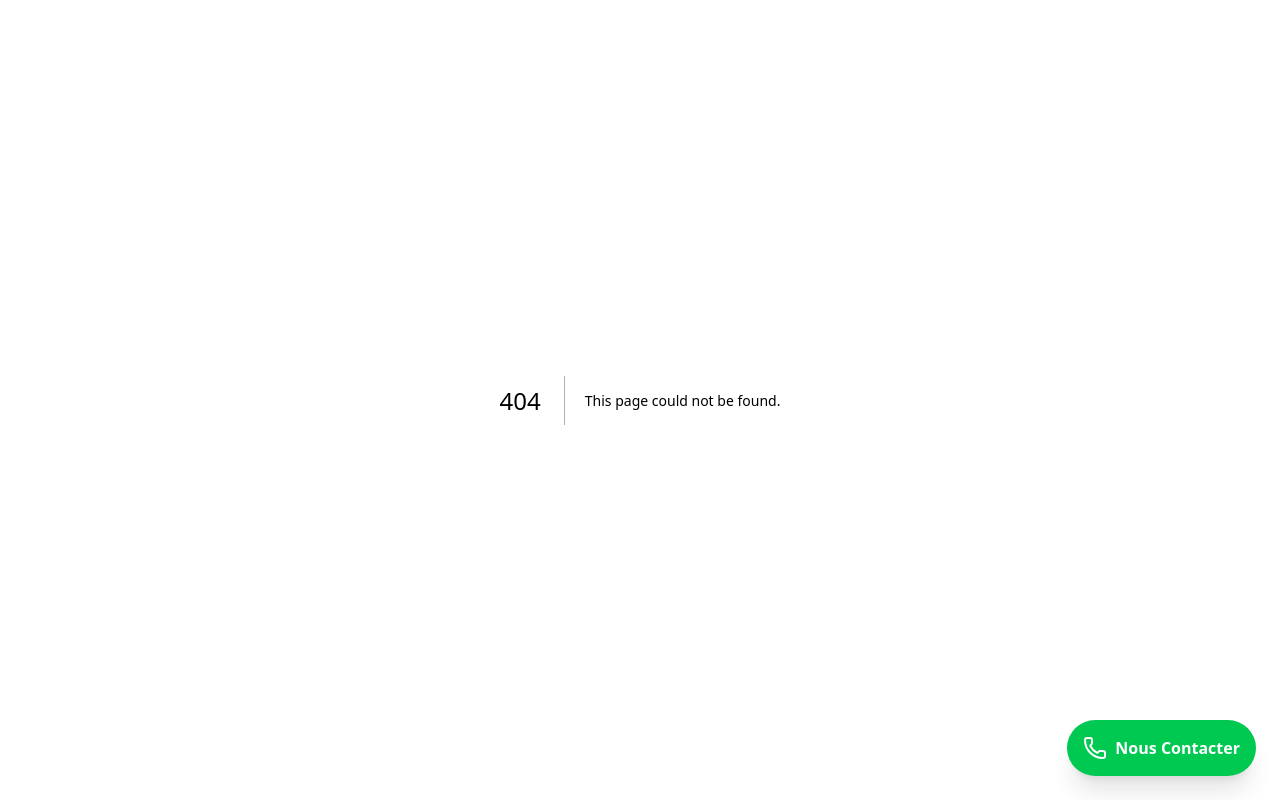
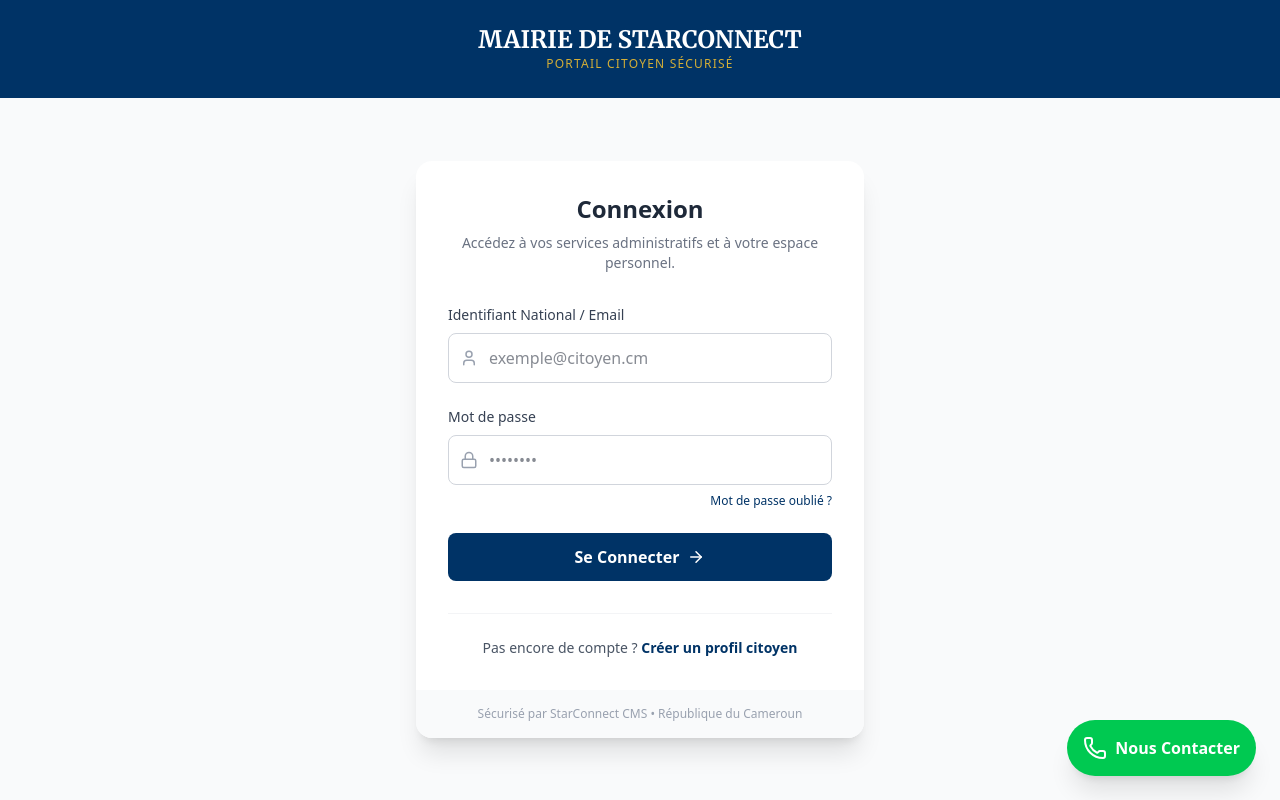
Before and after one commit to ahmedhmila/StarConnect-Frontend, a Next.js app: page /login in a window 1280 px wide. Before the commit this address had no page. Built offline with nearby package versions, Linux system fonts and the light colour scheme.

Commit message:
Update frontend components and layout

```diff
--- /dev/null
+++ b/app/login/page.tsx
@@ -0,0 +1,97 @@
+"use client";
+
+import { useState } from "react";
+import { User, Lock, ArrowRight } from "lucide-react";
+import Link from "next/link";
+
+export default function LoginPage() {
+  const [isLoading, setIsLoading] = useState(false);
+
+  const handleSubmit = async (e: React.FormEvent) => {
+    e.preventDefault();
+    setIsLoading(true);
+    // Simulate login delay
+    setTimeout(() => setIsLoading(false), 2000);
+  };
+
+  return (
+    <div className="min-h-screen bg-gray-50 flex flex-col">
+      {/* Header Simple */}
+      <header className="bg-official-blue py-6 text-center">
+        <Link href="/" className="inline-block">
+          <h1 className="text-2xl font-serif font-bold text-white">MAIRIE DE STARCONNECT</h1>
+          <p className="text-xs text-official-gold uppercase tracking-widest">Portail Citoyen Sécurisé</p>
+        </Link>
+      </header>
+
+      <div className="flex-1 flex items-center justify-center p-6">
+        <div className="w-full max-w-md bg-white rounded-2xl shadow-xl overflow-hidden">
+          <div className="p-8">
+            <div className="text-center mb-8">
+              <h2 className="text-2xl font-bold text-gray-800">Connexion</h2>
+              <p className="text-gray-500 text-sm mt-2">Accédez à vos services administratifs et à votre espace personnel.</p>
+            </div>
+
+            <form onSubmit={handleSubmit} className="space-y-6">
+              <div>
+                <label className="block text-sm font-medium text-gray-700 mb-2">Identifiant National / Email</label>
+                <div className="relative">
+                  <div className="absolute inset-y-0 left-0 pl-3 flex items-center pointer-events-none">
+                    <User size={18} className="text-gray-400" />
+                  </div>
+                  <input
+                    type="email"
+                    required
+                    className="block w-full pl-10 pr-3 py-3 border border-gray-300 rounded-lg focus:ring-2 focus:ring-official-blue focus:border-official-blue transition-colors"
+                    placeholder="exemple@citoyen.cm"
+                  />
+                </div>
+              </div>
+
+              <div>
+                <label className="block text-sm font-medium text-gray-700 mb-2">Mot de passe</label>
+                <div className="relative">
+                  <div className="absolute inset-y-0 left-0 pl-3 flex items-center pointer-events-none">
+                    <Lock size={18} className="text-gray-400" />
+                  </div>
+                  <input
+                    type="password"
+                    required
+                    className="block w-full pl-10 pr-3 py-3 border border-gray-300 rounded-lg focus:ring-2 focus:ring-official-blue focus:border-official-blue transition-colors"
+                    placeholder="••••••••"
+                  />
+                </div>
+                <div className="flex justify-end mt-2">
+                  <a href="#" className="text-xs text-official-blue hover:underline">Mot de passe oublié ?</a>
+                </div>
+              </div>
+
+              <button
+                type="submit"
+                disabled={isLoading}
+                className="w-full bg-official-blue text-white font-bold py-3 px-4 rounded-lg hover:bg-blue-900 transition-colors flex items-center justify-center gap-2 disabled:opacity-70"
+              >
+                {isLoading ? "Connexion en cours..." : (
+                  <>
+                    Se Connecter <ArrowRight size={18} />
+                  </>
+                )}
+              </button>
+            </form>
+
+            <div className="mt-8 pt-6 border-t border-gray-100 text-center">
+              <p className="text-sm text-gray-600">
+                Pas encore de compte ?{" "}
+                <a href="#" className="text-official-blue font-bold hover:underline">Créer un profil citoyen</a>
+              </p>
+            </div>
+          </div>
+
+          <div className="bg-gray-50 p-4 text-center text-xs text-gray-400">
+            Sécurisé par StarConnect CMS • République du Cameroun
+          </div>
+        </div>
+      </div>
+    </div>
+  );
+}
--- a/app/page.tsx
+++ b/app/page.tsx
@@ -7,9 +7,7 @@ import Footer from "@/components/Footer";
 import Tracker from "@/components/Tracker";
 import ServiceGrid from "@/components/ServiceGrid";
 import CitizenVoice from "@/components/CitizenVoice";
-import WhatsAppFloat from "@/components/WhatsAppFloat"; // NEW
-import ProjectTracker from "@/components/ProjectTracker"; // NEW
-import { Twitter, Facebook, Linkedin, Lock, MessageCircle, Heart, Camera, MapPin } from "lucide-react";
+import { Twitter, Facebook, Linkedin, Lock, MessageCircle, Heart, MapPin } from "lucide-react";
 
 export default async function Home() {
   const [config, articles] = await Promise.all([fetchGlobalConfig(), fetchArticles()]);
@@ -17,16 +15,15 @@ export default async function Home() {
   if (config?.isCrisisMode) return <CrisisOverlay config={config} />;
 
   return (
-    <main className="min-h-screen bg-official-light flex flex-col font-sans">
+    <main className="min-h-screen bg-gray-50 flex flex-col font-sans">
       <Tracker />
-      <WhatsAppFloat /> {/* THE CAMEROON LIFELINE */}
 
-      {/* UPDATED NAVBAR (Ideally update the component, but we can override styles here if needed) */}
+      {/* UPDATED NAVBAR */}
       <Navbar />
 
       {/* HERO SECTION - CAMEROON COLORS */}
-      <section className="relative h-[85vh] flex items-center overflow-hidden bg-official-green">
-        <div className="absolute inset-0 bg-gradient-to-br from-official-green via-[#005c26] to-black opacity-90 z-0"></div>
+      <section className="relative h-[85vh] flex items-center overflow-hidden bg-official-blue">
+        <div className="absolute inset-0 bg-gradient-to-br from-official-blue via-[#004080] to-black opacity-90 z-0"></div>
         {/* Pattern: African Geometric/Mudcloth simulation */}
         <div className="absolute inset-0 opacity-10 bg-[url('https://www.transparenttextures.com/patterns/black-scales.png')]"></div>
 
@@ -34,23 +31,23 @@ export default async function Home() {
           <div className="max-w-4xl animate-in slide-in-from-bottom-10 duration-1000 fade-in">
             <div className="flex items-center gap-3 mb-6">
               <img src="https://upload.wikimedia.org/wikipedia/commons/4/4f/Flag_of_Cameroon.svg" className="h-6 w-auto shadow-sm" alt="Cmr Flag"/>
-              <span className="bg-official-yellow text-official-dark font-bold px-4 py-1 rounded-full text-xs tracking-wider uppercase">
+              <span className="bg-official-gold text-official-blue font-bold px-4 py-1 rounded-full text-xs tracking-wider uppercase">
                 Portail Officiel / Official Portal
               </span>
             </div>
 
             <h1 className="text-5xl md:text-7xl font-serif font-bold mb-6 leading-tight">
               Mairie de <br/>
-              <span className="text-official-yellow">StarConnect</span>
+              <span className="text-official-gold">StarConnect</span>
             </h1>
 
-            <p className="text-xl opacity-90 mb-10 font-light max-w-2xl leading-relaxed border-l-4 border-official-red pl-6">
+            <p className="text-xl opacity-90 mb-10 font-light max-w-2xl leading-relaxed border-l-4 border-red-500 pl-6">
               Développement Durable. Innovation. Proximité. <br/>
               <span className="text-sm opacity-75 italic">Sustainable Development. Innovation. Proximity.</span>
             </p>
 
             <div className="flex flex-col sm:flex-row gap-4">
-              <button className="bg-official-yellow text-official-dark px-8 py-4 rounded-lg font-bold text-lg hover:bg-white transition-colors shadow-lg">
+              <button className="bg-official-gold text-official-blue px-8 py-4 rounded-lg font-bold text-lg hover:bg-white transition-colors shadow-lg">
                 Services en Ligne
               </button>
               <button className="border-2 border-white/30 bg-white/10 backdrop-blur-md text-white px-8 py-4 rounded-lg font-bold text-lg hover:bg-white/20 transition-colors">
@@ -61,24 +58,22 @@ export default async function Home() {
         </div>
       </section>
 
-      {/* E-SERVICES (Already built, fits well) */}
+      {/* E-SERVICES */}
       <ServiceGrid />
 
-      {/* NEW: PROJECTS TRACKER */}
-      <ProjectTracker />
-
       {/* MAIN CONTENT */}
-      <section className="container mx-auto px-6 py-20">
+      <section className="container mx-auto px-6 py-20" id="news">
         <div className="flex flex-col lg:flex-row gap-16">
           <div className="lg:w-2/3">
-            <h3 className="text-3xl font-serif font-bold text-official-green mb-10 flex items-center gap-4">
-              <span className="w-2 h-12 bg-official-red rounded-full"></span>
+            <h3 className="text-3xl font-serif font-bold text-official-blue mb-10 flex items-center gap-4">
+              <span className="w-2 h-12 bg-official-gold rounded-full"></span>
               Actualités & News
             </h3>
 
             <div className="space-y-10">
               {/* REAL DATA LOOP */}
-              {articles && articles.map((article: any) => {
+              {articles && articles.length > 0 ? (
+                articles.map((article: any) => {
                   const attr = article.attributes || article;
                   const imageRaw = attr.coverImage?.data?.attributes || attr.coverImage;
                   const imageUrl = getStrapiMedia(imageRaw?.url);
@@ -89,7 +84,7 @@ export default async function Home() {
                     <article key={article.id} className="bg-white p-6 rounded-2xl shadow-sm border border-gray-100 hover:shadow-2xl transition-all duration-300 group relative overflow-hidden">
                       {/* PREMIUM BADGE */}
                       {isPremium && (
-                      <div className="absolute top-4 right-4 z-20 bg-official-yellow text-official-dark font-bold px-4 py-2 rounded-lg text-xs flex items-center gap-2 shadow-lg">
+                        <div className="absolute top-4 right-4 z-20 bg-official-gold text-official-blue font-bold px-4 py-2 rounded-lg text-xs flex items-center gap-2 shadow-lg">
                           <Lock size={12} /> Zone Réservée / VIP
                         </div>
                       )}
@@ -101,7 +96,7 @@ export default async function Home() {
                           ) : (
                             <div className="w-full h-full bg-gray-300 flex items-center justify-center text-gray-500">No Image</div>
                           )}
-                        <span className="absolute top-4 left-4 bg-official-green text-white text-[10px] font-bold px-3 py-1 rounded-md uppercase shadow-lg">
+                          <span className="absolute top-4 left-4 bg-official-blue text-white text-[10px] font-bold px-3 py-1 rounded-md uppercase shadow-lg">
                             {attr.category || "General"}
                           </span>
                         </div>
@@ -109,34 +104,34 @@ export default async function Home() {
                         <div className="md:w-2/3 flex flex-col justify-between">
                           <div>
                             <div className="flex items-center gap-2 mb-3">
-                            <MapPin size={14} className="text-official-red" />
+                              <MapPin size={14} className="text-red-500" />
                               <span className="text-xs font-bold text-gray-400 uppercase tracking-wide">
                                 {department}
                               </span>
                             </div>
 
-                          <h4 className="text-2xl font-bold text-official-dark mb-3 leading-tight group-hover:text-official-green transition-colors">
+                            <h4 className="text-2xl font-bold text-official-blue mb-3 leading-tight group-hover:text-official-gold transition-colors">
                               {attr.title}
                             </h4>
 
-                          <div className={`text-gray-500 leading-relaxed mb-4 line-clamp-2 ${isPremium ? 'blur-[3px] select-none opacity-60' : ''}`}>
-                            {typeof attr.content === 'string' ? attr.content : (attr.content?.[0]?.children?.[0]?.text || "Lire le communiqué...")}
+                            <div className={`text-gray-500 leading-relaxed mb-4 line-clamp-2 ${isPremium ? "blur-[3px] select-none opacity-60" : ""}`}>
+                              {typeof attr.content === "string" ? attr.content : (attr.content?.[0]?.children?.[0]?.text || "Lire le communiqué...")}
                             </div>
                           </div>
 
                           <div className="flex items-center justify-between border-t border-gray-100 pt-4 mt-auto">
                              <div className="flex gap-4 text-xs text-gray-400 font-bold">
-                            <span className="flex items-center gap-1 hover:text-official-green cursor-pointer">
+                              <span className="flex items-center gap-1 hover:text-official-blue cursor-pointer">
                                 <MessageCircle size={14} /> {Math.floor(Math.random() * 40)}
                               </span>
-                            <span className="flex items-center gap-1 hover:text-official-red cursor-pointer">
+                              <span className="flex items-center gap-1 hover:text-red-500 cursor-pointer">
                                 <Heart size={14} /> {Math.floor(Math.random() * 150)}
                               </span>
                             </div>
 
                             <div className="flex items-center gap-3">
                               {(!attr.syndicateToX && !attr.syndicateToFacebook && !attr.syndicateToLinkedIn) ? (
-                               <div className="text-[10px] font-bold text-official-yellow bg-official-dark px-2 py-1 rounded">
+                                 <div className="text-[10px] font-bold text-official-gold bg-official-blue px-2 py-1 rounded">
                                    ★ Site Officiel Uniquement
                                  </div>
                               ) : (
@@ -151,32 +146,24 @@ export default async function Home() {
                       </div>
                     </article>
                   );
-              })}
+                })
+              ) : (
+                <div className="p-12 text-center bg-white rounded-2xl border-2 border-dashed border-gray-200">
+                  <div className="text-gray-400 mb-4">Aucune actualité disponible pour le moment.</div>
+                  <div className="text-sm text-red-500 bg-red-50 inline-block px-4 py-2 rounded-full">
+                    Debug: Check Strapi Permissions (Public {">"} Article {">"} find) & Publish Status
+                  </div>
+                </div>
+              )}
             </div>
 
-            <div className="mt-24">
+            <div className="mt-20" id="shop">
                <ShopSection />
             </div>
           </div>
 
           <div className="lg:w-1/3 space-y-10">
             <SocialFeed />
-            <div className="bg-official-green text-white p-8 rounded-2xl relative overflow-hidden text-center group shadow-xl">
-              <h4 className="font-serif font-bold text-2xl mb-4 text-official-yellow relative z-10">
-                Contribution Citoyenne
-              </h4>
-              <p className="opacity-80 mb-8 leading-relaxed text-sm relative z-10">
-                Soutenez les projets communaux via Mobile Money.
-              </p>
-              {/* CAMEROON PAYMENT LOGOS SIMULATION */}
-              <div className="flex justify-center gap-4 mb-6 relative z-10">
-                 <div className="bg-yellow-400 text-black font-bold text-xs px-2 py-1 rounded w-12 h-8 flex items-center justify-center">MTN</div>
-                 <div className="bg-orange-500 text-white font-bold text-xs px-2 py-1 rounded w-12 h-8 flex items-center justify-center">OM</div>
-              </div>
-              <button className="bg-white text-official-green font-bold py-4 px-8 rounded-lg hover:bg-official-yellow transition-all shadow-lg relative z-10 w-full">
-                Contribuer / Donate
-              </button>
-            </div>
           </div>
         </div>
       </section>
--- a/components/Navbar.tsx
+++ b/components/Navbar.tsx
@@ -1,36 +1,39 @@
 import { Menu, ShoppingBag, User } from "lucide-react";
+import Link from "next/link";
 
 export default function Navbar() {
   return (
-    <nav className="bg-official-green text-white shadow-lg sticky top-0 z-50 border-b-4 border-official-yellow">
+    <nav className="bg-official-blue text-white shadow-lg sticky top-0 z-50 border-b-4 border-official-gold">
       <div className="container mx-auto px-6 py-4 flex justify-between items-center">
         {/* Logo Area */}
-        <div className="flex items-center gap-3">
-          <div className="w-10 h-10 bg-official-yellow rounded-full flex items-center justify-center font-serif font-bold text-official-green text-xl shadow-md">
+        <Link href="/" className="flex items-center gap-3 group">
+          <div className="w-10 h-10 bg-official-gold rounded-full flex items-center justify-center font-serif font-bold text-official-blue text-xl shadow-md group-hover:scale-105 transition-transform">
             SC
           </div>
           <div className="leading-tight">
-            <h1 className="font-serif font-bold text-lg tracking-wide">MAIRIE DE STARCONNECT</h1>
-            <p className="text-xs text-official-yellow uppercase">Portail Numérique Officiel</p>
+            <h1 className="font-serif font-bold text-lg tracking-wide group-hover:text-official-gold transition-colors">MAIRIE DE STARCONNECT</h1>
+            <p className="text-xs text-official-gold uppercase tracking-widest">Portail Numérique Officiel</p>
           </div>
-        </div>
+        </Link>
 
         {/* Desktop Menu */}
         <div className="hidden md:flex items-center gap-8 text-sm font-semibold tracking-wider uppercase">
-          <a href="#" className="hover:text-official-yellow transition-colors">Actualités</a>
-          <a href="#shop" className="hover:text-official-yellow transition-colors">Boutique</a>
-          <a href="#social" className="hover:text-official-yellow transition-colors">Réseaux</a>
+          <Link href="/" className="hover:text-official-gold transition-colors">Accueil</Link>
+          <Link href="#news" className="hover:text-official-gold transition-colors">Actualités</Link>
+          <Link href="#services" className="hover:text-official-gold transition-colors">Services</Link>
+          <Link href="#shop" className="hover:text-official-gold transition-colors">Boutique</Link>
         </div>
 
         {/* Actions */}
         <div className="flex items-center gap-4">
-          <button className="p-2 hover:bg-white/10 rounded-full transition">
+          <button className="p-2 hover:bg-white/10 rounded-full transition relative">
             <ShoppingBag size={20} />
+            <span className="absolute top-0 right-0 w-2 h-2 bg-red-500 rounded-full"></span>
           </button>
-          <button className="flex items-center gap-2 bg-official-yellow text-official-dark px-4 py-2 rounded-full font-bold text-xs hover:bg-white transition shadow-md">
+          <Link href="/login" className="flex items-center gap-2 bg-official-gold text-official-blue px-5 py-2 rounded-full font-bold text-xs hover:bg-white transition shadow-md hover:shadow-lg transform hover:-translate-y-0.5">
             <User size={16} />
-            <span>Connexion Citoyen</span>
-          </button>
+            <span>Espace Citoyen</span>
+          </Link>
         </div>
       </div>
     </nav>
--- a/tailwind.config.ts
+++ b/tailwind.config.ts
@@ -10,16 +10,17 @@ const config: Config = {
     extend: {
       colors: {
         official: {
-          blue: '#003366', // Navy Blue
-          gold: '#D4AF37', // Gold
-          red: '#8B0000',  // Crisis Red
-          gray: '#F5F5F5', // Background Gray
+          green: '#007A33',  // Cameroon Flag Green (Primary)
+          yellow: '#FCD116', // Cameroon Flag Yellow (Secondary)
+          red: '#CE1126',    // Cameroon Flag Red (Accents/Crisis)
+          dark: '#1A1A1A',   // Text
+          light: '#F4F6F0',  // Background (Slightly warm grey)
         },
       },
       fontFamily: {
-        serif: ['var(--font-serif)', 'serif'],
-        sans: ['var(--font-inter)', 'sans-serif'],
-      },
+        sans: ['Inter', 'sans-serif'],
+        serif: ['Merriweather', 'serif'], // Official document look
+      }
     },
   },
   plugins: [],
```
Lines whose indentation alone changed are shown as unchanged.
